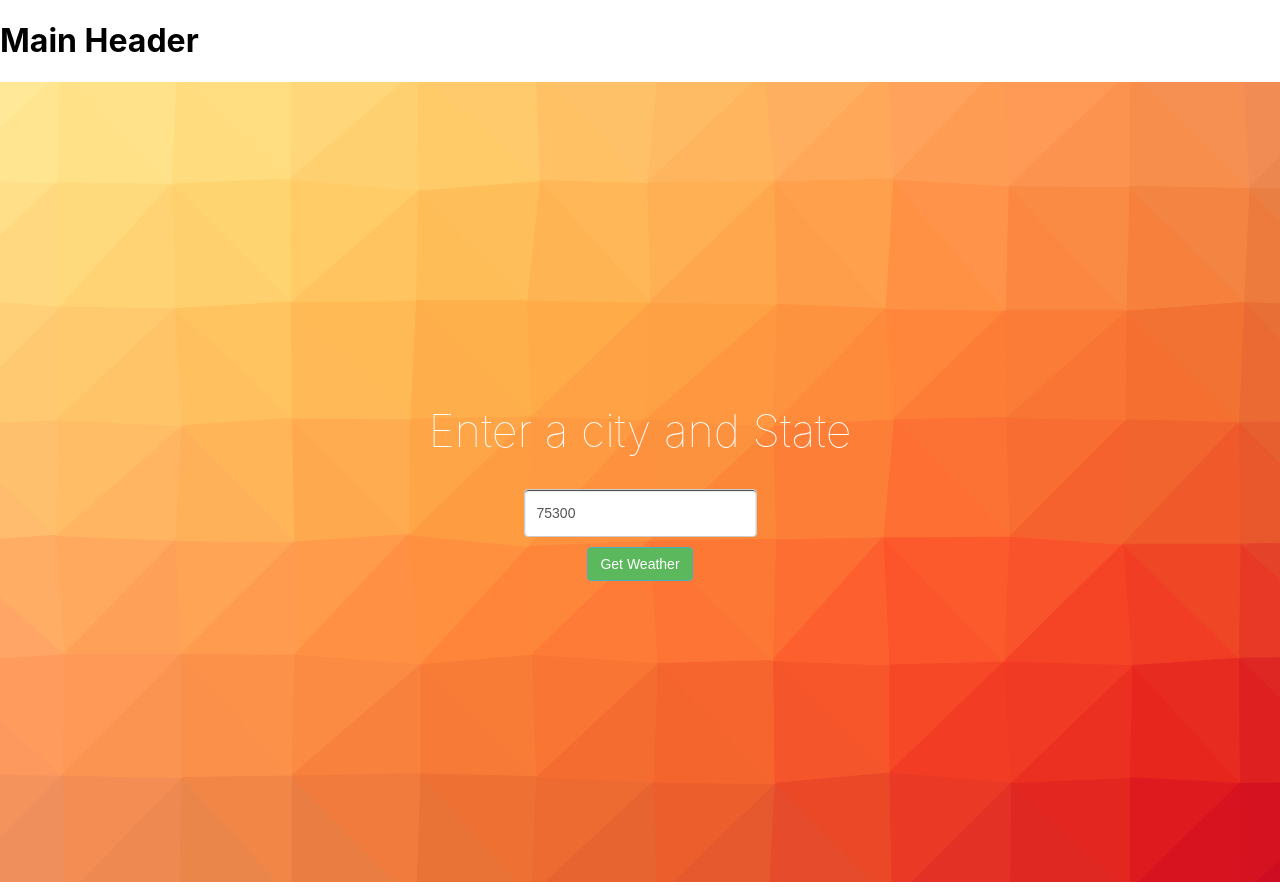
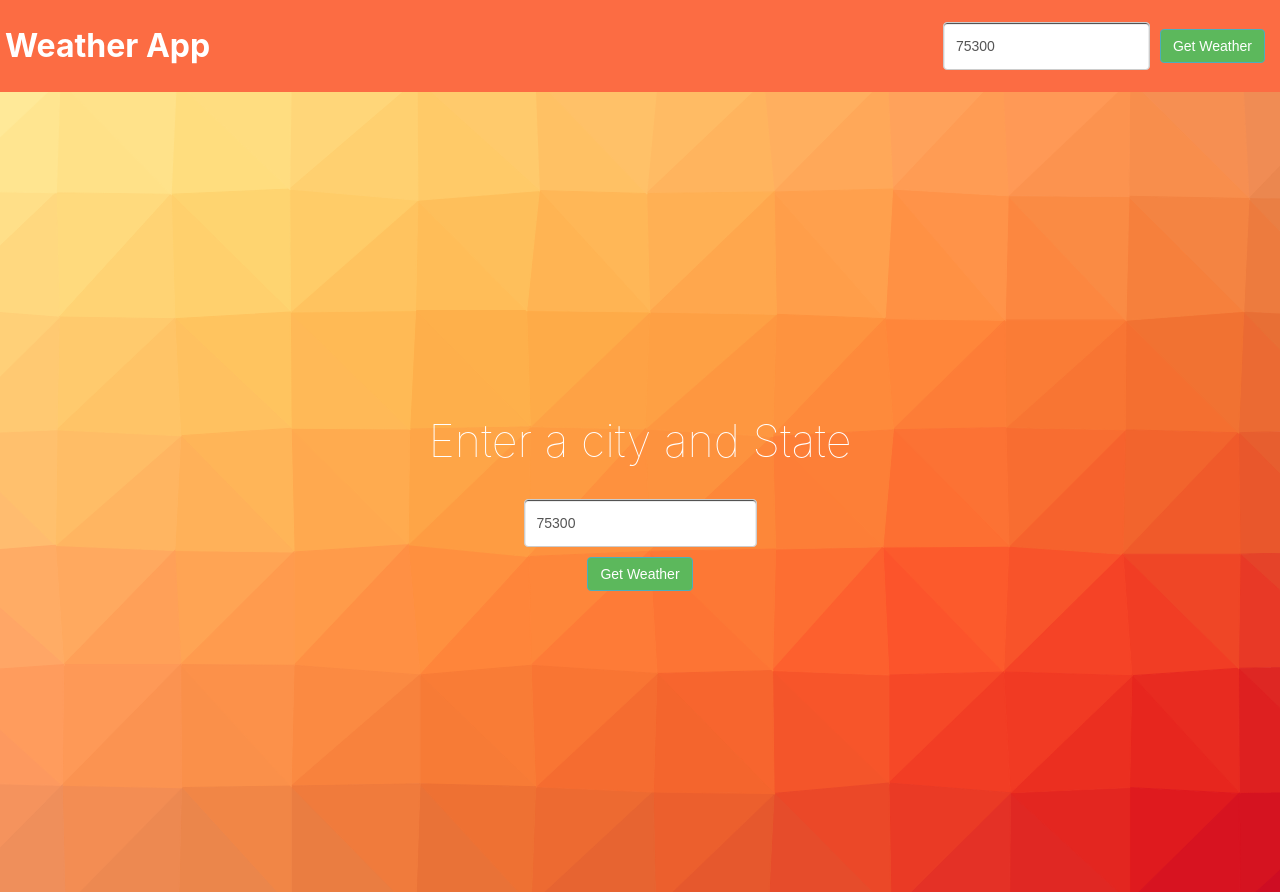
Before and after one commit to khusroohayat/rt-weather, a React app: page / in a window 1280 px wide. Built offline with nearby package versions, Linux system fonts and the light colour scheme.

Commit message:
UI form Header Added

```diff
--- a/app/components/App.js
+++ b/app/components/App.js
@@ -7,7 +7,14 @@ class App extends Component {
         return (
             <div class='container'>
                 <div>
-                    <h1>Main Header</h1>
+                    <div className='navbar'>
+                        <h1>Weather App</h1>
+                        <ZipCode
+                        direction='row'
+                        onSubmitZipcode={function(){}}
+                        onUpdateZipcode={function(){}}
+                        zipcode={123}/>
+                    </div>
                 </div>
                 <div className='home-container' style={{backgroundImage: "url('app/images/pattern.svg')"}}>
                     <h1 className='header'>Enter a city and State</h1>
--- a/app/index.css
+++ b/app/index.css
@@ -79,3 +79,12 @@ body {
     color: #fff;
     font-weight: 100;
 }
+
+.navbar {
+    display: flex;
+    justify-content: space-between;
+    align-items: center;
+    background: rgba(252, 90, 44, 0.89);
+    color: #fff;
+    padding: 5px;
+}
```
